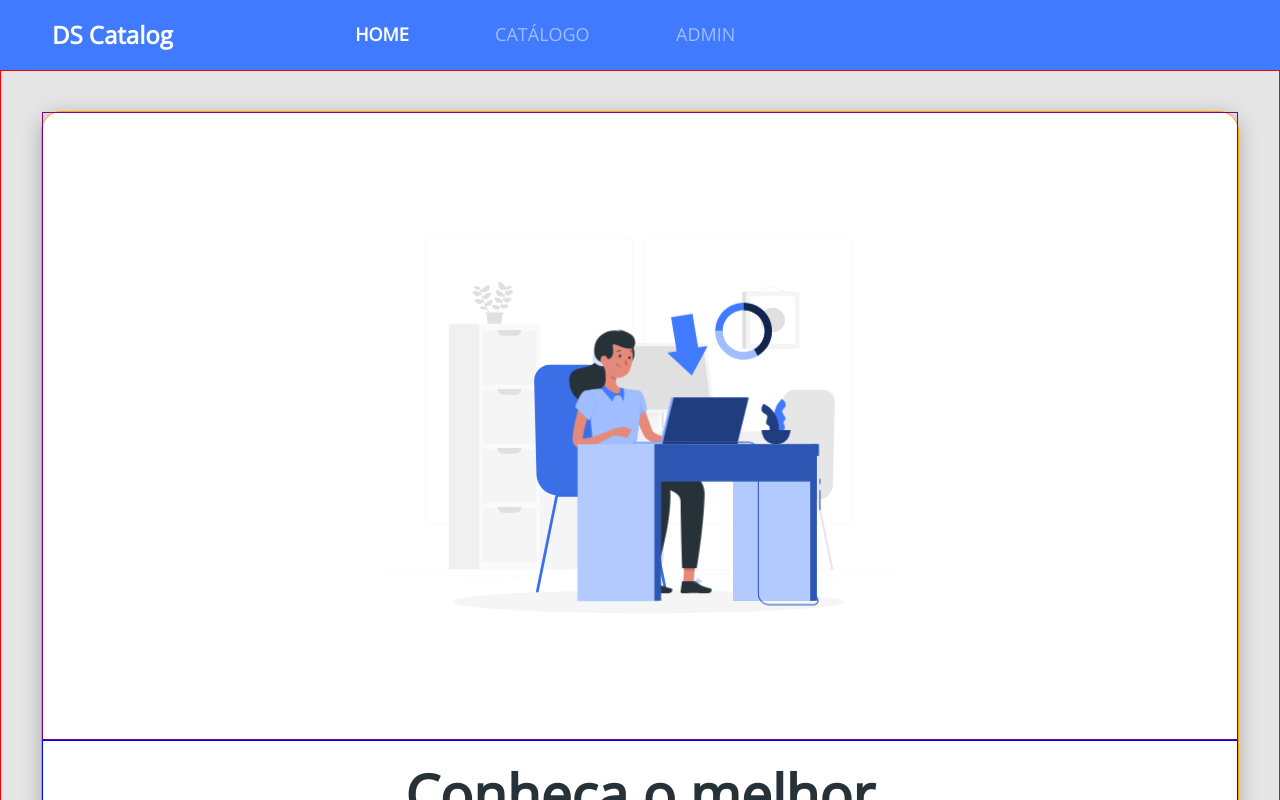
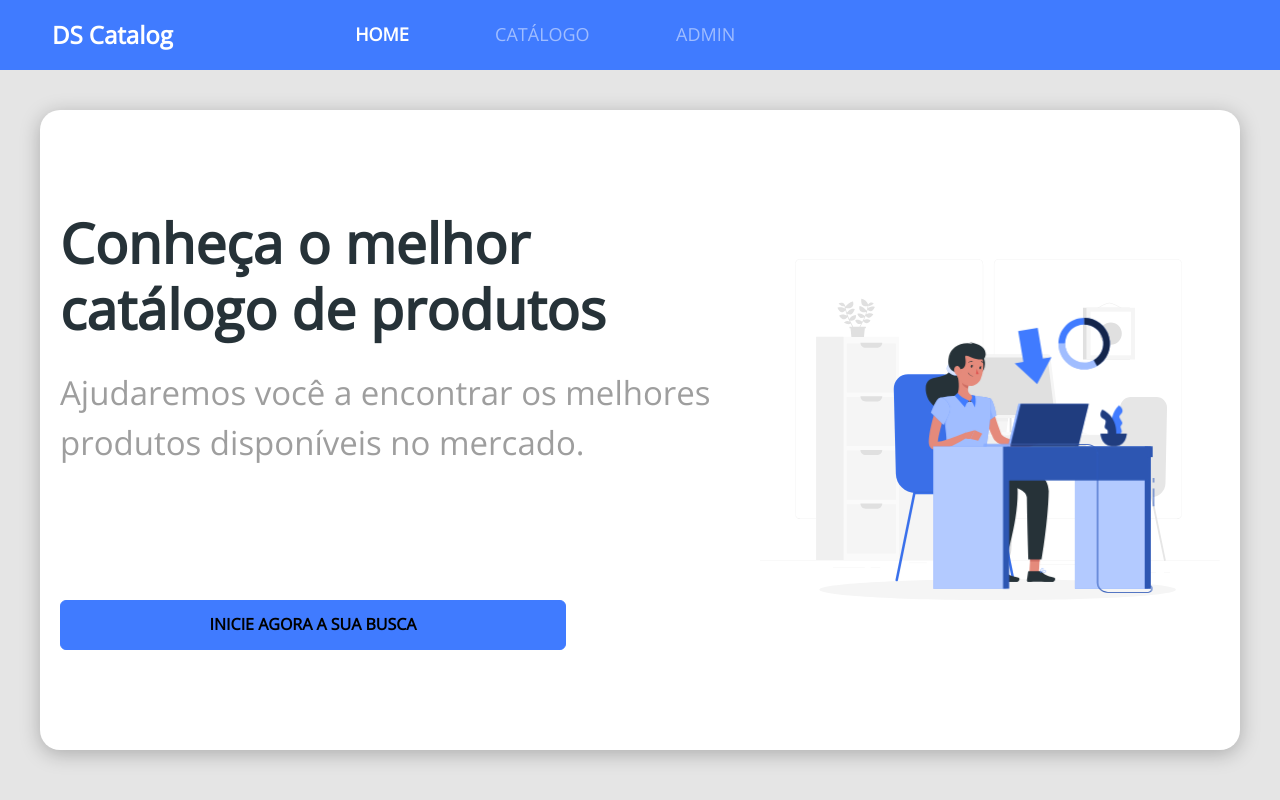
Before and after one commit to Nthingtech/bds-dscatalog, a React (Create React App) app in the folder frontend/: page / in a window 1280 px wide. Shown: the top 800 px of the page. Built offline with nearby package versions, Linux system fonts and the light colour scheme.

Commit message:
Home styling

```diff
--- a/frontend/src/pages/Home/index.tsx
+++ b/frontend/src/pages/Home/index.tsx
@@ -10,9 +10,14 @@
         <div className="home-container">
             <div className="home-card">
                 <div className="home-content-container">
+                  <div>
                     <h1>Conheça o melhor catálogo de produtos</h1>
-                    <p>Ajudaremos você a encontrar os melhores produtos disponíveis no mercado</p>
-                    <ButtonIcon />
+                    <p>
+                      Ajudaremos você a encontrar os melhores produtos disponíveis no
+                      mercado.
+                    </p>
+                  </div>
+                  <ButtonIcon />
                 </div>
                 <div className="home-image-container">
                     <MainImage />
--- a/frontend/src/pages/Home/styles.css
+++ b/frontend/src/pages/Home/styles.css
@@ -2,7 +2,6 @@
     padding: 10px;
     font-size: 20px;
     text-align: center;
-    border: 1px solid red;
 }
 
 .home-card {
@@ -11,7 +10,6 @@
     background-color: #fff;
     box-shadow: 0px 4px 20px rgba(0, 0, 0, 0.25);
     border-radius: 20px;
-    border: 1px solid orange;
 }
 
 .home-content-container {
@@ -19,7 +17,6 @@
     flex-direction: column;
     align-items: center;
     padding: 10px 10px 60px 10px;
-    border: 1px solid blue;
 }
 
 .home-content-container h1 {
@@ -32,12 +29,11 @@
     width: 260px;
     color: #9E9E9E;
     font-size: 0.6em;
-    margin-bottom: 15px;
+    margin-bottom: 30px;
 }
 
 .home-image-container {
     padding: 50px 15px;
-    border: 1px solid purple;
 }
 
 .home-image-container svg {
@@ -72,7 +68,7 @@
 
 @media (min-width: 768px) {
     .home-image-container {
-        padding: 100px 15px;
+        padding: 100px 20px;
     }
 
     .home-content-container {
@@ -100,8 +96,44 @@
     }
 
     .home-content-container p {
-        width: 800px;
+        width: 700px;
         margin-bottom: 47px;
     }
 
 }
+
+@media (min-width: 1200px) {
+    .home-card {
+        flex-direction: row;
+        justify-content: space-around;
+        padding: calc(((85vh - 480px) / 2) - 20px) 0;
+    }
+
+    .home-content-container {
+        height: 480px;
+        width: 700px;
+        padding: 20px;
+        align-items: flex-start;
+        text-align: left;
+        align-content: space-between;
+        flex-flow: wrap;
+    }
+
+    .home-image-container {
+        display: flex;
+        align-items: center;
+        padding: 20px;
+    }
+
+    .home-image-container svg {
+        width: 100%;
+    }
+
+    @media (min-width: 1400px) {
+        .home-image-container svg {
+            width: 480px;
+        }
+    }
+
+
+}
```
